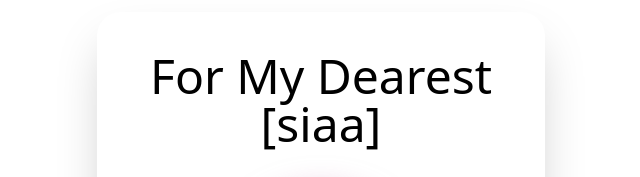
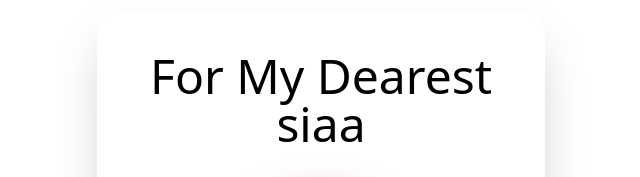
Before and after one commit to shivan239/Sorry, a plain HTML site: page index.html in a window 1280 px wide. Shown: the part 176-353 px from the top of the page, 319-959 px from the left. Drawn offline with nearby package versions, Linux system fonts and the light colour scheme.

Commit message:
Update index.html

```diff
--- a/index.html
+++ b/index.html
@@ -140,7 +140,7 @@
 
         <!-- Initial Apology Header -->
         <h1 id="initial-message" class="text-4xl md:text-5xl font-script text-secondary-rose mb-8 transition-opacity duration-500">
-            For My Dearest [siaa]
+            For My Dearest siaa
         </h1>
 
         <!-- Photo Card & Interactive Heart -->
```
